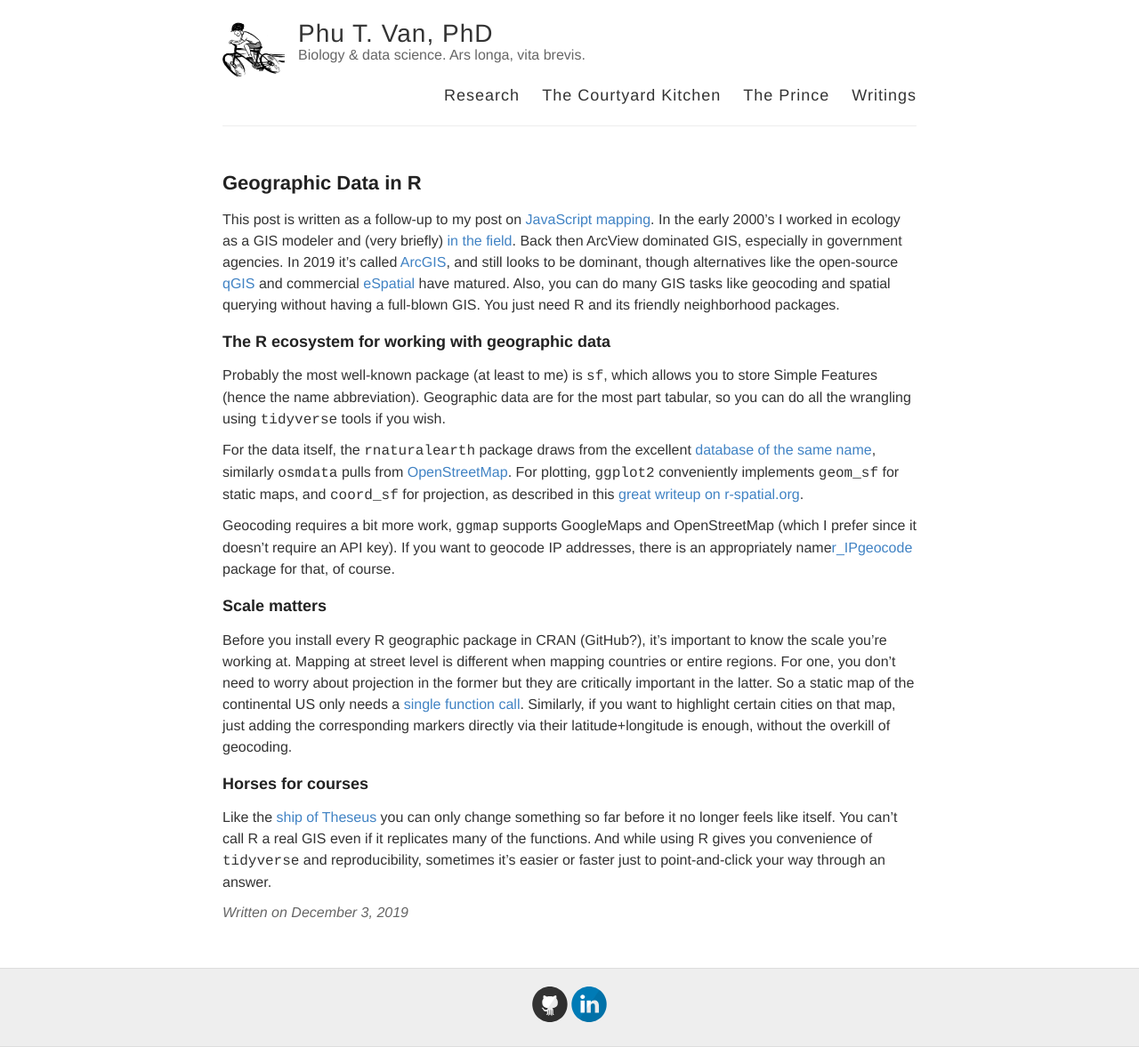
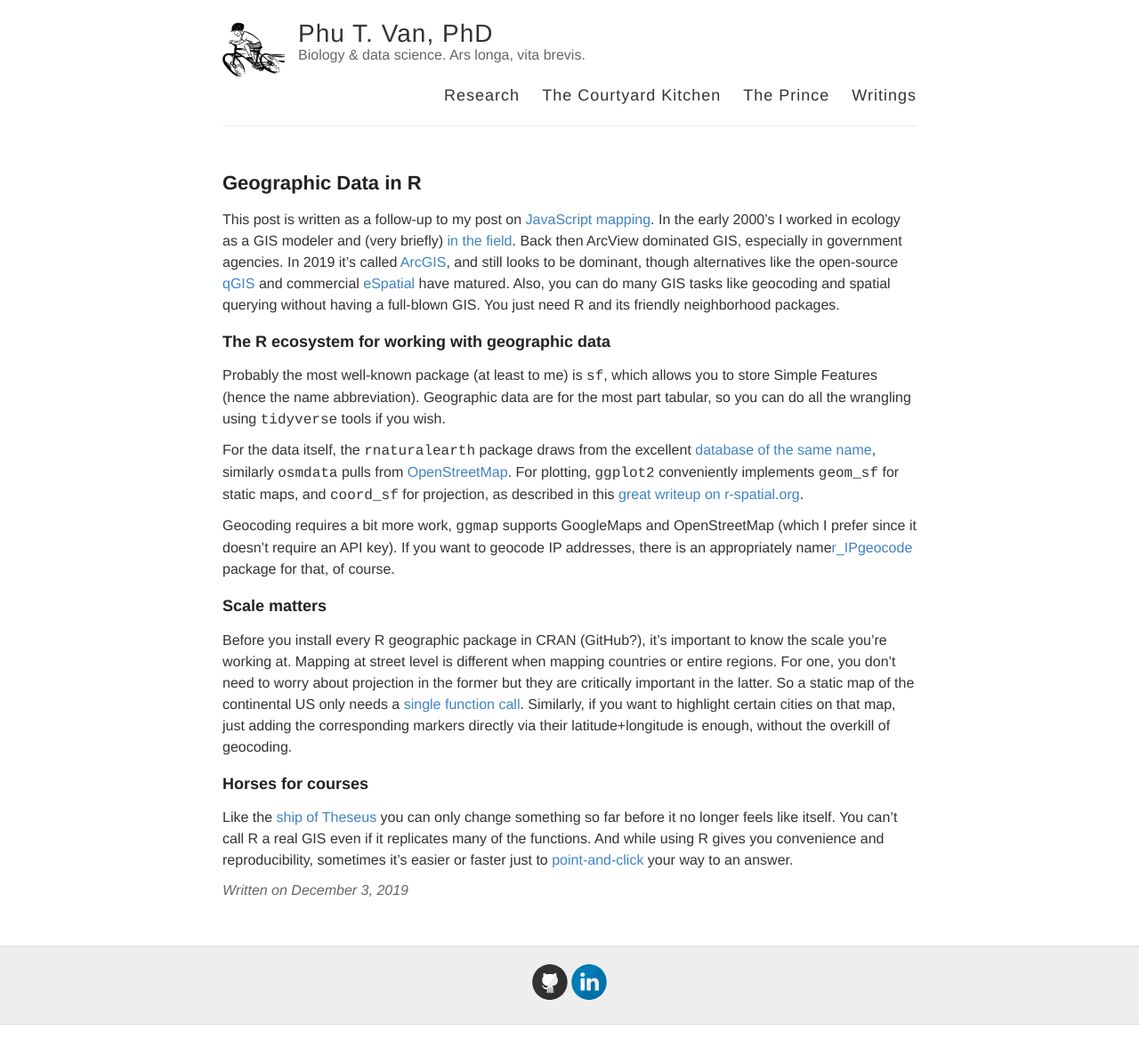
Before and after one commit to ptvan/ptvan.github.io, a Jekyll site: the page built from _posts/2019-12-03-geographic-data-in-R.md, in a window 1280 px wide. Shown: the whole page at 89% size. Built offline with Jekyll 4.4.1, drawn with Linux system fonts in a browser that asks for light colours; after the commit the page ends 1152 px from its top, so only the background shows below that.

Commit message:
updated geographic data in R blogpost

```diff
--- a/_posts/2019-12-03-geographic-data-in-R.md
+++ b/_posts/2019-12-03-geographic-data-in-R.md
@@ -16,4 +16,4 @@ Geocoding requires a bit more work, `ggmap` supports GoogleMaps and OpenStreetMa
 Before you install every R geographic package in CRAN (GitHub?), it's important to know the scale you're working at. Mapping at street level is different when mapping countries or entire regions. For one, you don't need to worry about projection in the former but they are critically important in the latter. So a static map of the continental US only needs a [single function call](https://github.com/ptvan/R-snippets/blob/master/geographic_analysis.R). Similarly, if you want to highlight certain cities on that map, just adding the corresponding markers directly via their latitude+longitude is enough, without the overkill of geocoding.
 
 ### Horses for courses
-Like the [ship of Theseus](https://en.wikipedia.org/wiki/Ship_of_Theseus) you can only change something so far before it no longer feels like itself. You can't call R a real GIS even if it replicates many of the functions. And while using R gives you convenience of `tidyverse` and reproducibility, sometimes it's easier or faster just to point-and-click your way through an answer.
+Like the [ship of Theseus](https://en.wikipedia.org/wiki/Ship_of_Theseus) you can only change something so far before it no longer feels like itself. You can't call R a real GIS even if it replicates many of the functions. And while using R gives you convenience and reproducibility, sometimes it's easier or faster just to [point-and-click](https://www.qgis.org/en/site/forusers/download.html) your way to an answer.
```
